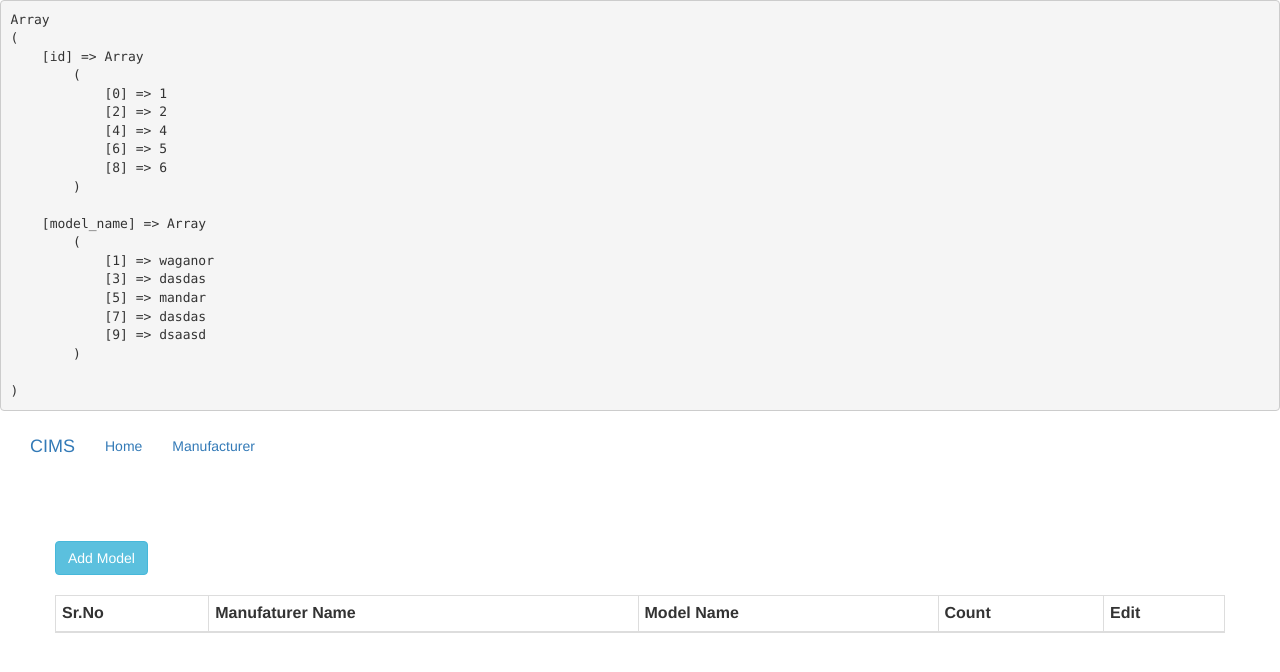
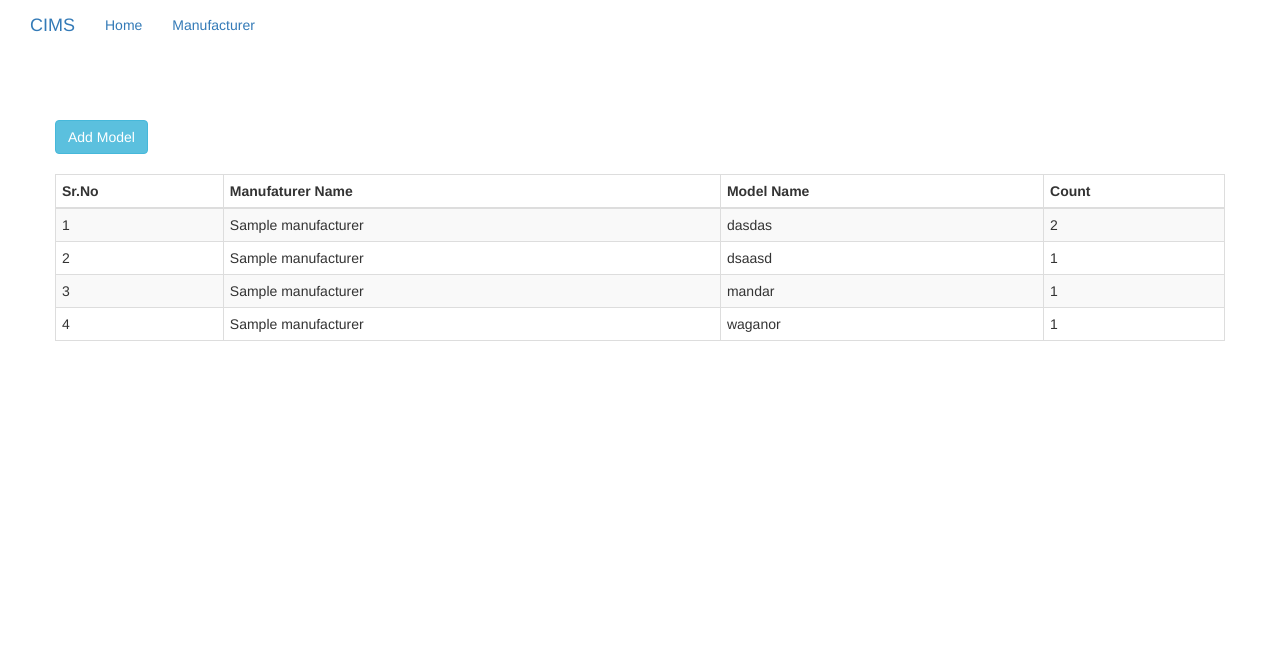
Before and after one commit to mandarnachan/car-inventory, a PHP site: page / in a window 1280 px wide. Shown: the top 672 px of the page. Run offline with PHP 8.4, Linux system fonts and the light colour scheme; data comes from the database, SQL or seed files in the repository; tables that the repository leaves empty or names only in its code hold one stand-in row (values such as "Sample post"); lists and menus that the app fills with data are empty.

Commit message:
Update index.php

```diff
--- a/mini_car_inv_sys/index.php
+++ b/mini_car_inv_sys/index.php
@@ -1,19 +1,18 @@
 <?php require_once('Database.php');
 $conn = new Database();
-$query = "SELECT tm.id,tm.model_name,manu.manu_name,tm.qty
-FROM `tbl_model` tm
-JOIN tbl_manufacturer manu on (manu.manu_id = tm.manu_id);";
+$query = "SELECT tmod.id,tmod.manu_id,manu.manu_name,tmod.model_name,COUNT(tmod.model_name) as 'count'
+FROM `tbl_model` tmod
+JOIN tbl_manufacturer manu on (manu.manu_id = tmod.manu_id)
+WHERE tmod.deleted=0 GROUP BY tmod.manu_id,tmod.model_name";
 $result = $conn->runQuery($query);
 $data = array();
-$count = 0;
-
+$sr_no = 0;
 if($result->num_rows > 0){
 	while($row = $result->fetch_assoc()){
-		$data['id'][$count++] = $row['id'];
-		$data['model_name'][$count++] = $row['model_name'];
+		array_push($data,$row);
 	}
 }
-echo "<pre>";print_r($data);echo "</pre>";
+//echo "<pre>";print_r($data);echo "</pre>";
 ?>
 <!DOCTYPE html>
 <html lang="en">
@@ -42,22 +41,19 @@ echo "<pre>";print_r($data);echo "</pre>";
 							<th>Manufaturer Name</th>
 							<th>Model Name</th>
 							<th>Count</th>
-							<th>Edit</th>
+							<!--th>Edit</th-->
 						</tr>
 					</thead>
 					<tbody>
-						<?php if($result->num_rows > 0){
-								while($row = $result->fetch_assoc()){
-									$count++;?>
-									<tr>
-										<td><?php echo $count;?></td>
-										<td><?php echo $row['model_name'];?></td>
-										<td><?php echo $row['manu_name'];?></td>
-										<td><?php echo $row['qty'];?></td>
-										<td><a href="add_model.php?pk=<?php echo $row['id'];?>"><input type="button" id="edit_btn" class="btn-info" value="Edit"></td>
-									</tr>
-							<?php	}
-							}?>
+						<?php foreach($data as $key=>$value){ $sr_no++?>
+							<tr>
+								<td><?php echo  $sr_no;?></td>
+								<td><?php echo  $value['manu_name'];?><input type="hidden" id="manu_id<?php echo $sr_no;?>" name="manu_id<?php echo $sr_no;?>" value="<?php echo $value['manu_id'];?>" /></td>
+								<td><?php echo  $value['model_name'];?></td>
+								<td><?php echo  $value['count'];?></td>
+								<!--td><?php echo  '';?></td-->
+							</tr>
+						<?php }?>
 					</tbody>
 				</table>
 			</div>
@@ -69,19 +65,9 @@ echo "<pre>";print_r($data);echo "</pre>";
 						  <button type="button" class="close" data-dismiss="modal">&times;</button>
 						  <h4 class="modal-title">Modal Header</h4>
 						</div>
-						<div class="modal-body">
-							<table class="table table-bordered table-striped" id="manuTBL">
-								<tbody>
-									<tr><td>Model Name :</td><td></td></tr>
-									<tr><td>Manufacturer Name :</td><td></td></tr>
-									<tr><td>Color :</td><td></td></tr>
-									<tr><td>Count :</td><td></td></tr>
-									<tr><td>Image1 :</td><td></td></tr>
-								</tbody>
-							</table>
-						</div>
+						<div class="modal-body"></div>
 						<div class="modal-footer">
-							<button type="button" class="btn btn-default" data-dismiss="modal">Close</button>
+							<button type="button" class="btn btn-default" data-dismiss="modal" onclick="javascript:window.location='index.php';">Close</button>
 						</div>
 					</div>
 				</div>
@@ -91,8 +77,61 @@ echo "<pre>";print_r($data);echo "</pre>";
 	<script type="text/javascript">
 		$(document).ready(function(){
 			$('#manuTBL tr').click(function(){
-				$('#myModal').modal('show');
+				showModalData($(this).children('td:eq(2)').text(),$(this).index());
 			});
 		});
+
+		function showModalData(model_name,trIndex){
+			console.log('#manu_id'+(parseInt(trIndex)+1));
+			$.ajax
+			({
+				type:"POST",
+				url:"showModalData.php",
+				data : {
+						'model_name':model_name,
+						'manu_id' : $('#manu_id'+(parseInt(trIndex)+1)).val(),
+						},
+				success: function(data)
+				{
+					if(data!=''){
+						$('.modal-body').empty();
+						var modalData = JSON.parse(data);
+						var tbody= "";
+						for(var i=0;i<modalData.length;i++){
+							tbody += "<table class='table table-bordered table-striped' id='manuTBL'><tbody id='modalTbody'>"+
+								"<tr><td>Model Name :</td><td>"+modalData[i].model_name+"</td></tr>"+
+								"<tr><td>Manufacturer Name :</td><td>"+modalData[i].manu_name+"</td></tr>"+
+								"<tr><td>Color :</td><td>"+modalData[i].color+"</td></tr>"+
+								"<tr><td colspan='2'><input type='button' class='btn-info' value='Sold' onclick='javascript:updateInv(\""+modalData[i].id+"\",\""+modalData[i].model_name+"\",\""+trIndex+"\");'/></td></tr>"+
+								"</tbody></table>";
+						}
+						$('.modal-body').append(tbody);
+						$('#myModal').modal('show');
+					}
+
+				},
+				async: false
+			});
+		}
+
+		function updateInv(id,modelName,trIn){
+			$.ajax
+			({
+				type:"POST",
+				url:"updateInv.php",
+				data : {
+						'id':id,
+						},
+				success: function(data)
+				{
+					if(data==1){
+						showModalData(modelName,trIn)
+					}else{
+						alert("unable to update");
+					}
+				},
+				async: false
+			});
+		}
 	</script>
 </html>
```
